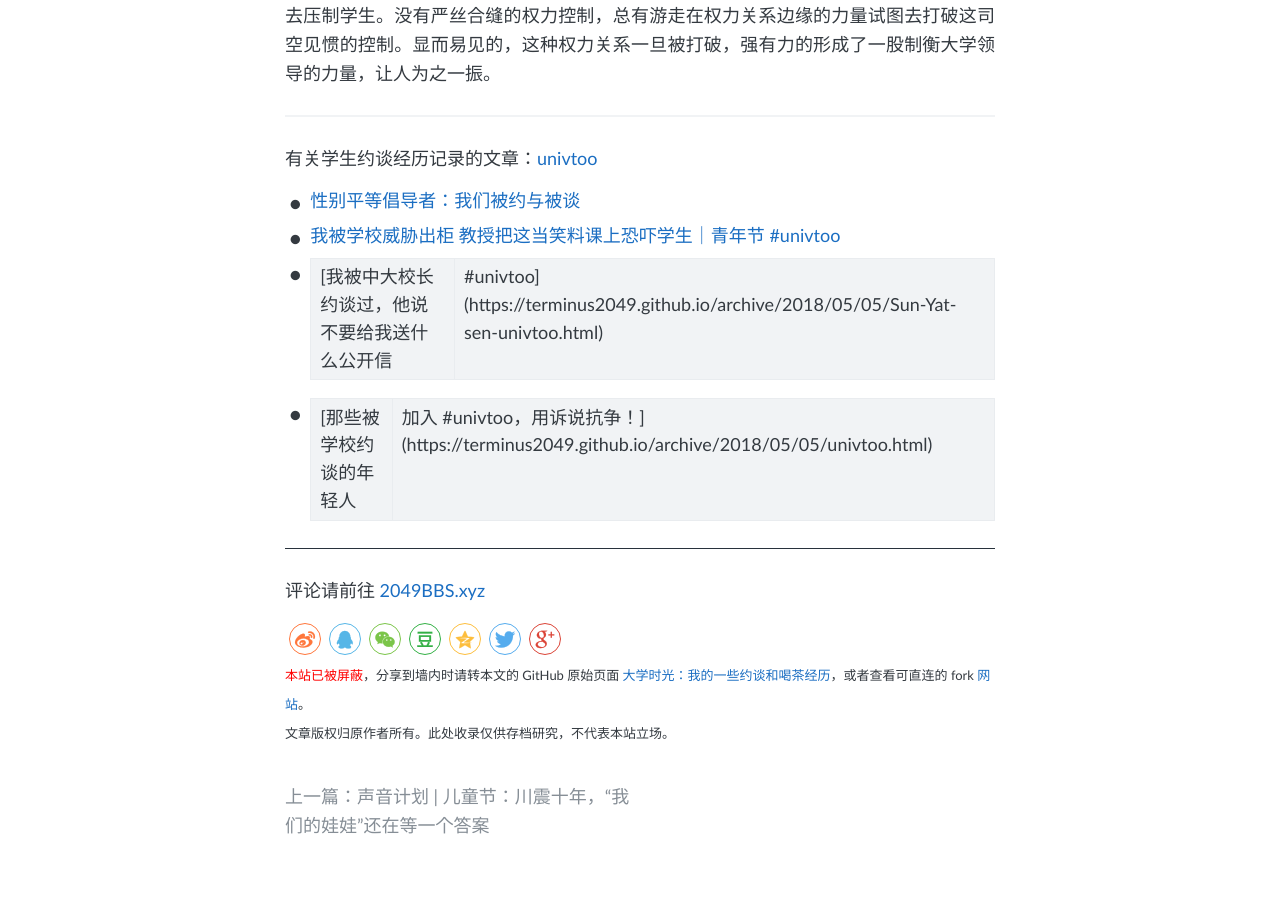
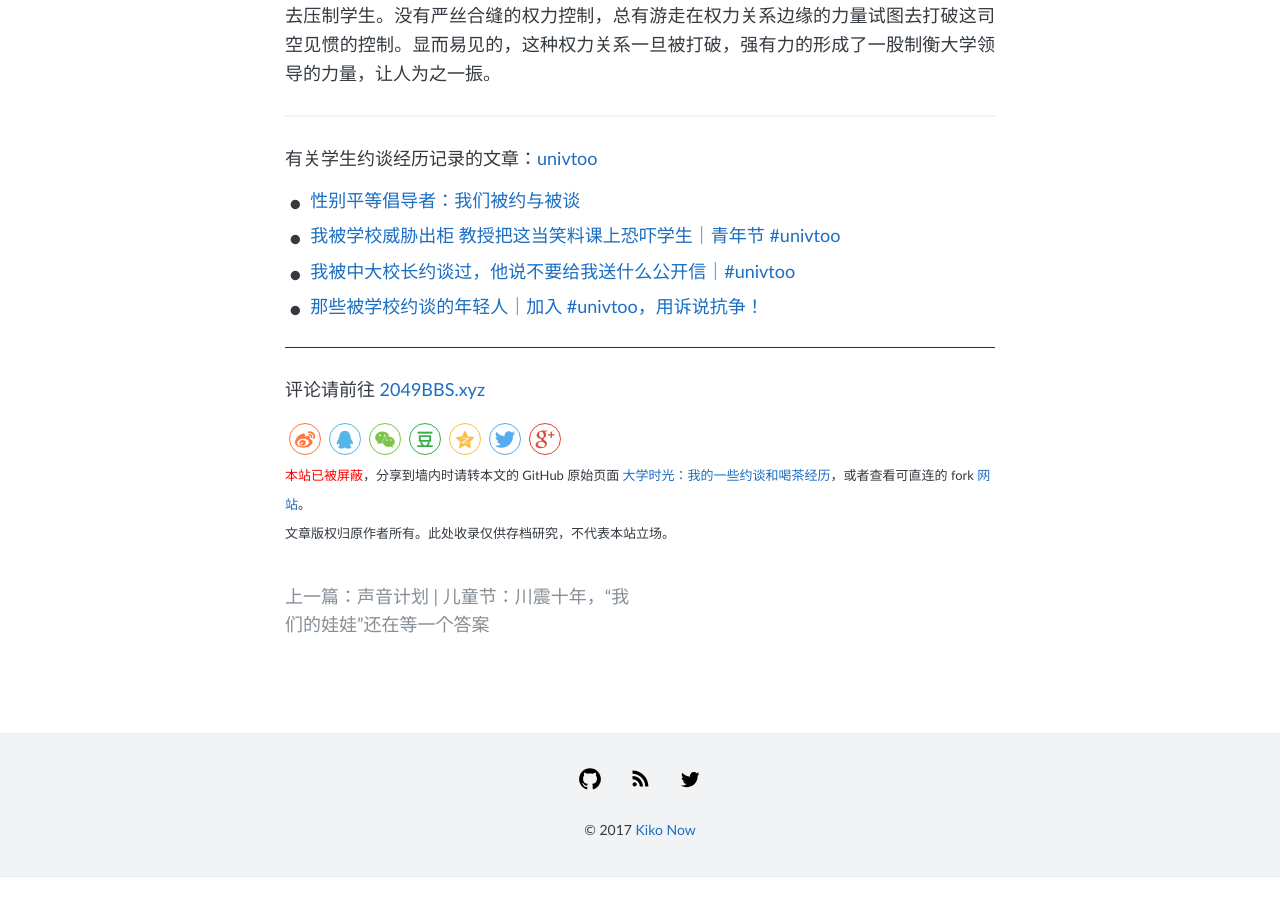
Before and after one commit to Terminus2049/Terminus2049.github.io, a Jekyll site: the page built from _posts/2018-06-02-Lee-Maizi-yue-tan.md, in a window 1280 px wide and 900 px high, scrolled down 2667 px. Built offline with Jekyll 4.4.1, drawn with Linux system fonts in a browser that asks for light colours; after the commit the page ends 3544 px from its top, so only the background shows below that.

Commit message:
| to ｜

```diff
--- a/_posts/2018-06-02-Lee-Maizi-yue-tan.md
+++ b/_posts/2018-06-02-Lee-Maizi-yue-tan.md
@@ -64,5 +64,5 @@
 
 - [性别平等倡导者：我们被约与被谈](https://terminus2049.github.io/archive/2018/05/08/gender-equality.html)
 - [我被学校威胁出柜 教授把这当笑料课上恐吓学生｜青年节#univtoo](https://terminus2049.github.io/archive/2018/05/05/Guang-zhou-univtoo.html)
-- [我被中大校长约谈过，他说不要给我送什么公开信|#univtoo](https://terminus2049.github.io/archive/2018/05/05/Sun-Yat-sen-univtoo.html)
-- [那些被学校约谈的年轻人|加入#univtoo，用诉说抗争！](https://terminus2049.github.io/archive/2018/05/05/univtoo.html)
+- [我被中大校长约谈过，他说不要给我送什么公开信｜#univtoo](https://terminus2049.github.io/archive/2018/05/05/Sun-Yat-sen-univtoo.html)
+- [那些被学校约谈的年轻人｜加入#univtoo，用诉说抗争！](https://terminus2049.github.io/archive/2018/05/05/univtoo.html)
```
